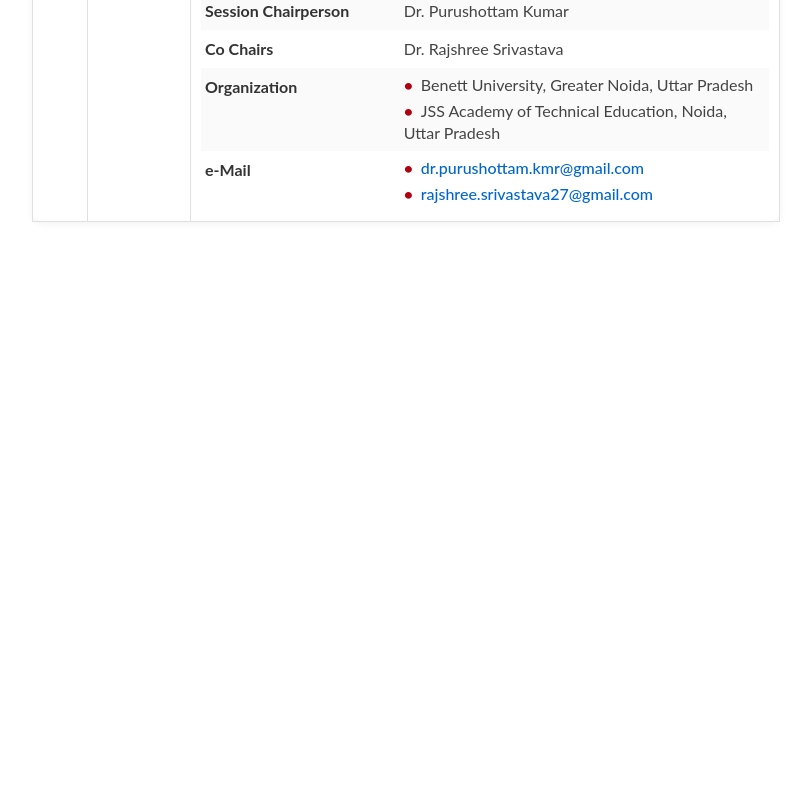
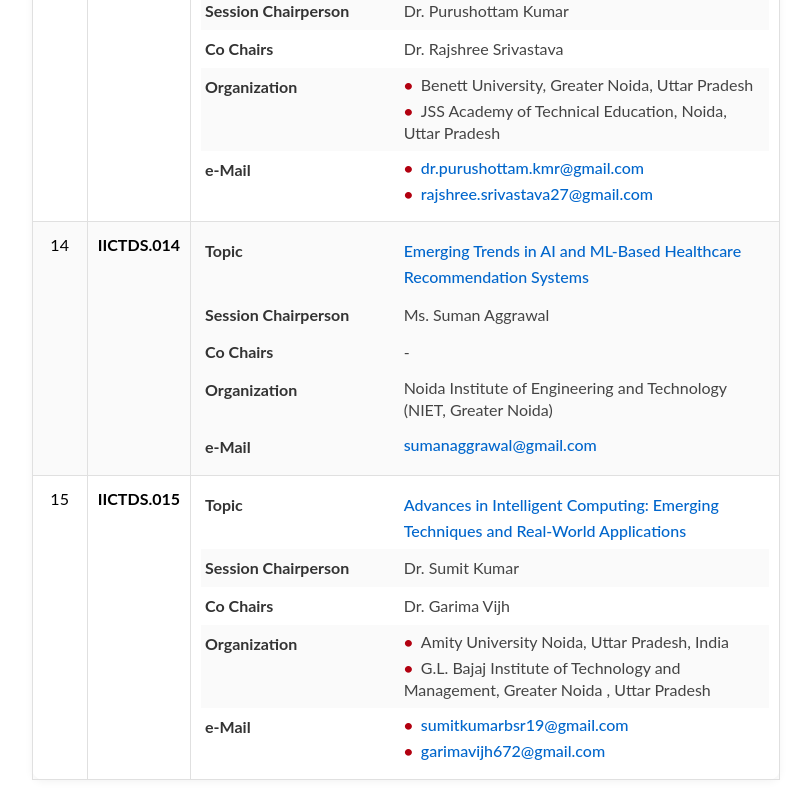
Before and after one commit to AgamjotSingh01/Conference-Website, a Next.js app: page /SpecialSession in a window 1280 px wide. Shown: the part 3561-4361 px from the top of the page, without its empty margins (227-1038 px from the left). Before the commit the page ends 3803 px from the top, so only its background shows below. Built offline with nearby package versions, Linux system fonts and the light colour scheme.

Commit message:
2 special session added

```diff
--- a/app/Call_for_papers/hero.jsx
+++ b/app/Call_for_papers/hero.jsx
@@ -1,4 +1,4 @@
-
+import CommonButton from "@/components/CommonButton"
 export default function Hero() {
 
     return (
@@ -20,9 +20,9 @@ export default function Hero() {
                         Tracks
                     </div>
                     <div>
-                        <commonButton variant="primary" size="medium" href="/SpecialSession" >
+                        <CommonButton variant="primary" size="medium" href="/SpecialSession" >
                             Special Tracks
-                        </commonButton>
+                        </CommonButton>
                     </div>
                     <div className="content">
                         <div className="sub-heading">
--- a/public/data/session.json
+++ b/public/data/session.json
@@ -203,5 +203,37 @@
       "dr.purushottam.kmr@gmail.com",
       "rajshree.srivastava27@gmail.com"
     ]
+  },
+    {
+    "sno":14,
+    "sessionId":"IICTDS.014",
+    "trackId":"14",
+    "topic":"Emerging Trends in AI and ML-Based Healthcare Recommendation Systems",
+    "chairperson":"Ms. Suman Aggrawal",
+    "coChairs": "",
+    "profile":"",
+    "organization":[
+      "Noida Institute of Engineering and Technology (NIET, Greater Noida)"
+    ],
+    "email":[
+      "sumanaggrawal@gmail.com"
+    ]
+  },
+  {
+    "sno": 15,
+    "sessionId": "IICTDS.015",
+    "trackId": "15",
+    "topic": "Advances in Intelligent Computing: Emerging Techniques and Real-World Applications",
+    "chairperson": "Dr. Sumit Kumar",
+    "coChairs": "Dr. Garima Vijh",
+    "profile": "",
+    "organization": [
+      "Amity University Noida, Uttar Pradesh, India",
+      "G.L. Bajaj Institute of Technology and Management, Greater Noida , Uttar Pradesh"
+    ],
+    "email": [
+      "sumitkumarbsr19@gmail.com",
+      "garimavijh672@gmail.com"
+    ]
   }
 ]
```
